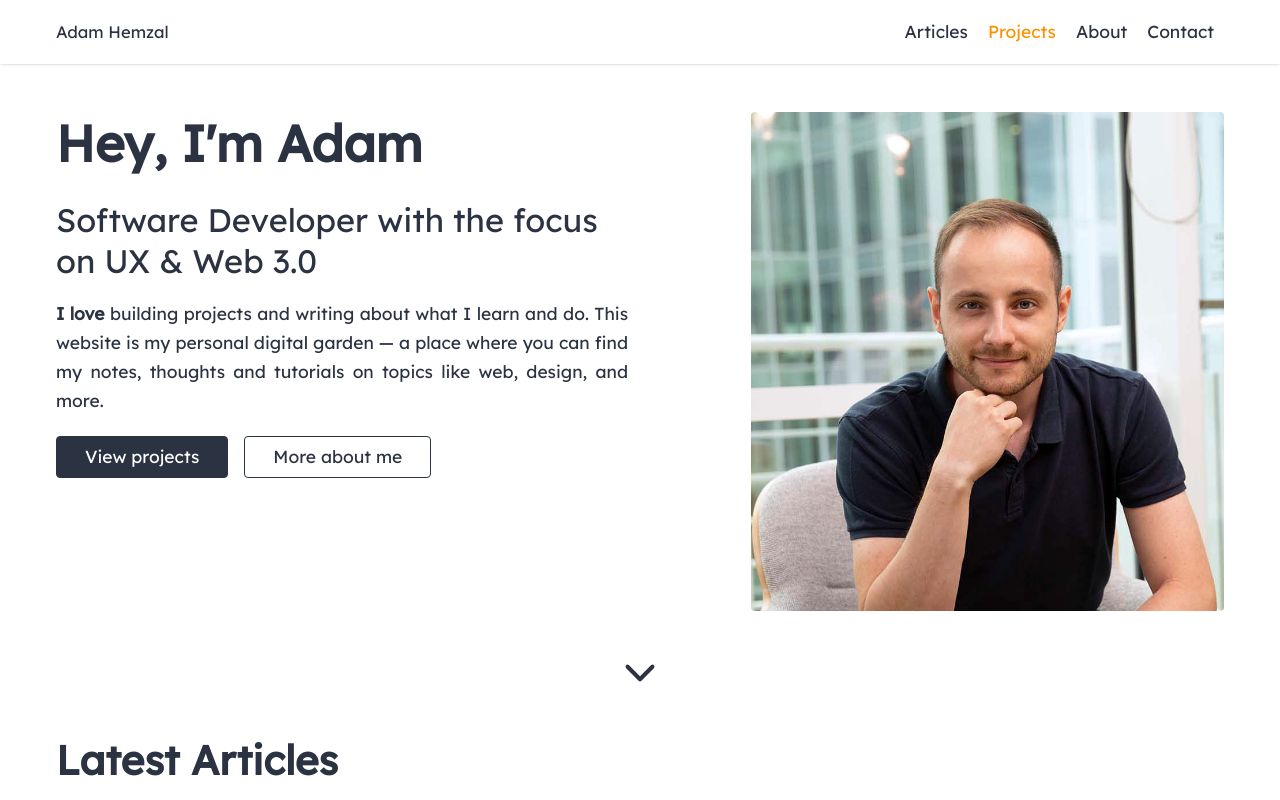
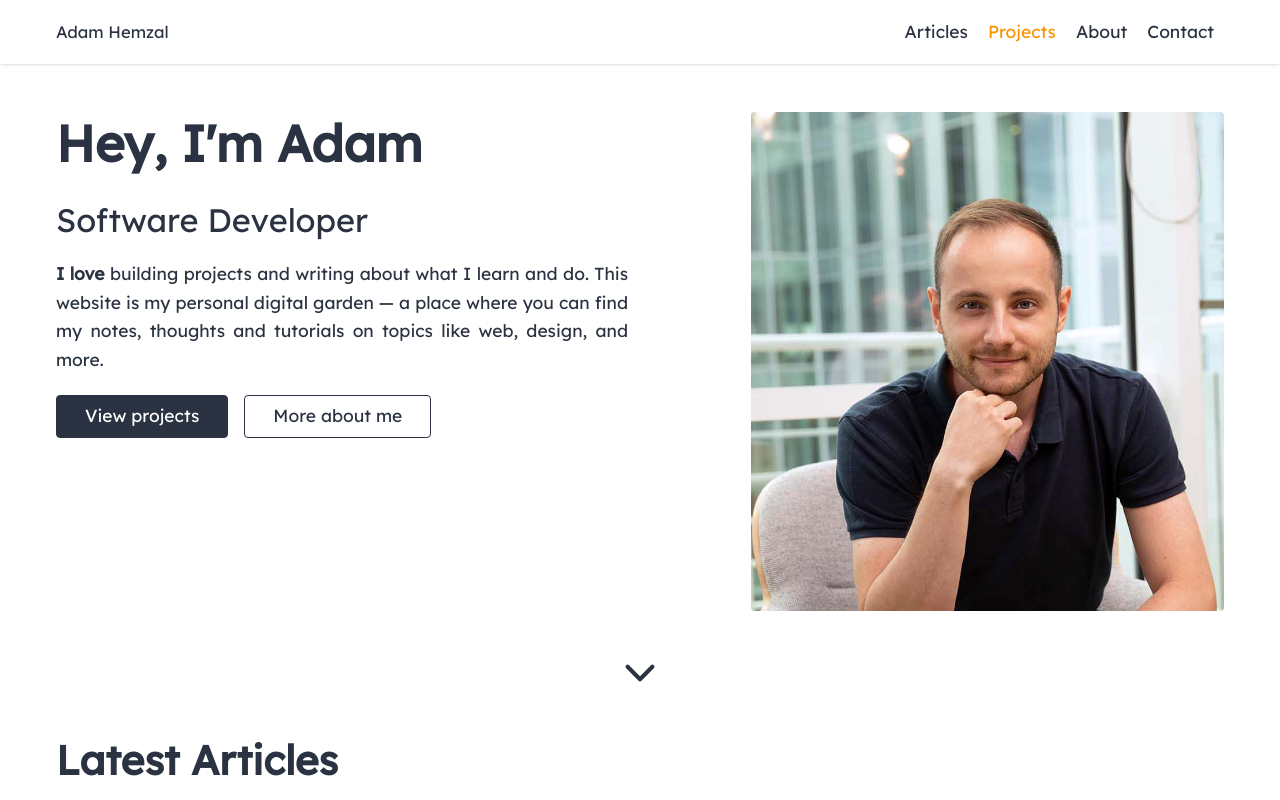
Before and after one commit to adamhemzal/adamhemzal.com-v2, a Gatsby site: page / in a window 1280 px wide. Shown: the top 800 px of the page. Built offline with nearby package versions, Linux system fonts and the light colour scheme; Gatsby itself is replaced by a stand-in of ours.

Commit message:
changed headline in the index page

```diff
--- a/src/pages/index.js
+++ b/src/pages/index.js
@@ -18,7 +18,7 @@ export default function WebIndexPage({ data }) {
         <header className="grid grid-cols-1 gap-x-6 lg:grid-cols-12">
             <div className="lg:col-span-6">
               <h1>Hey, I'm Adam</h1>
-              <h2 className="font-light text-h3">Software Developer with the focus on UX & Web 3.0</h2>
+              <h2 className="font-light text-h3">Software Developer</h2>
               <p className="text-justify">
                 <strong>I love</strong> building projects and writing about what I learn and do. This website is my personal digital garden — a place where you can find my notes, thoughts and tutorials on topics like web, design, and more.
               </p>
```
